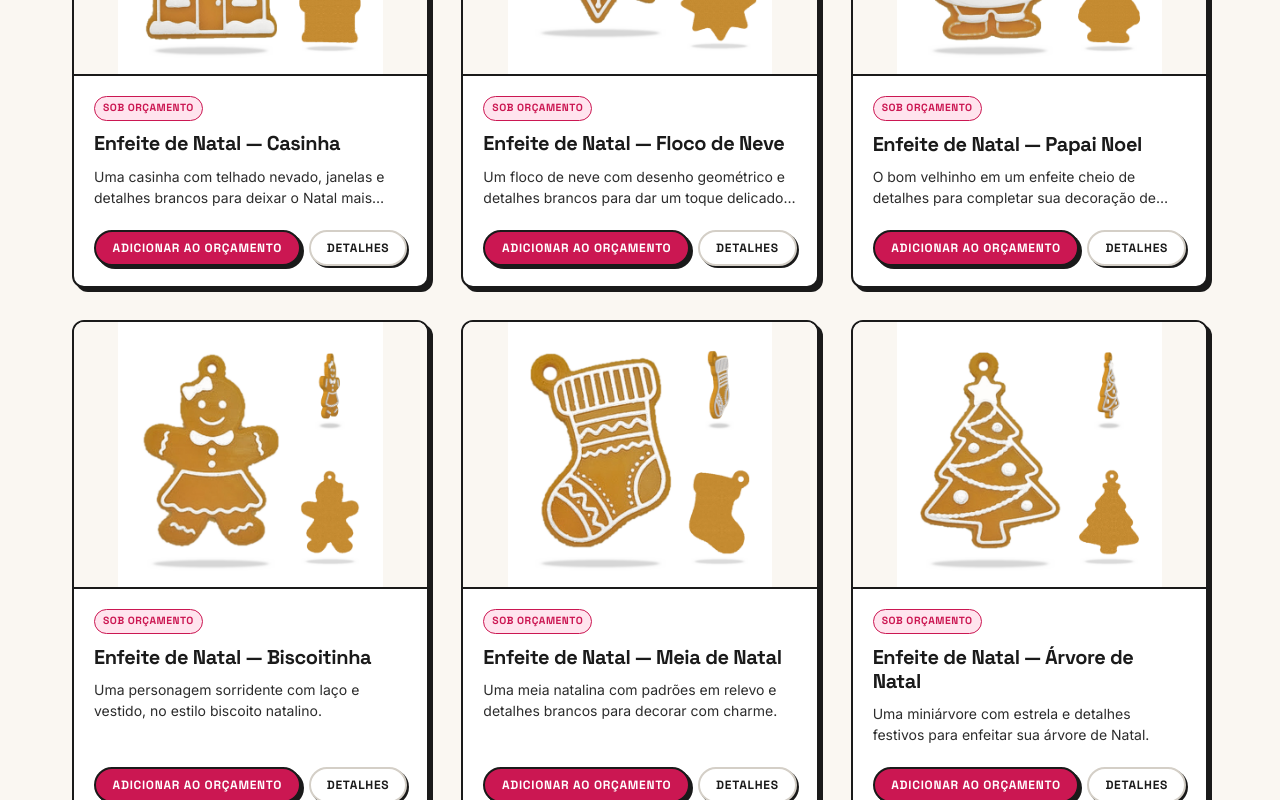
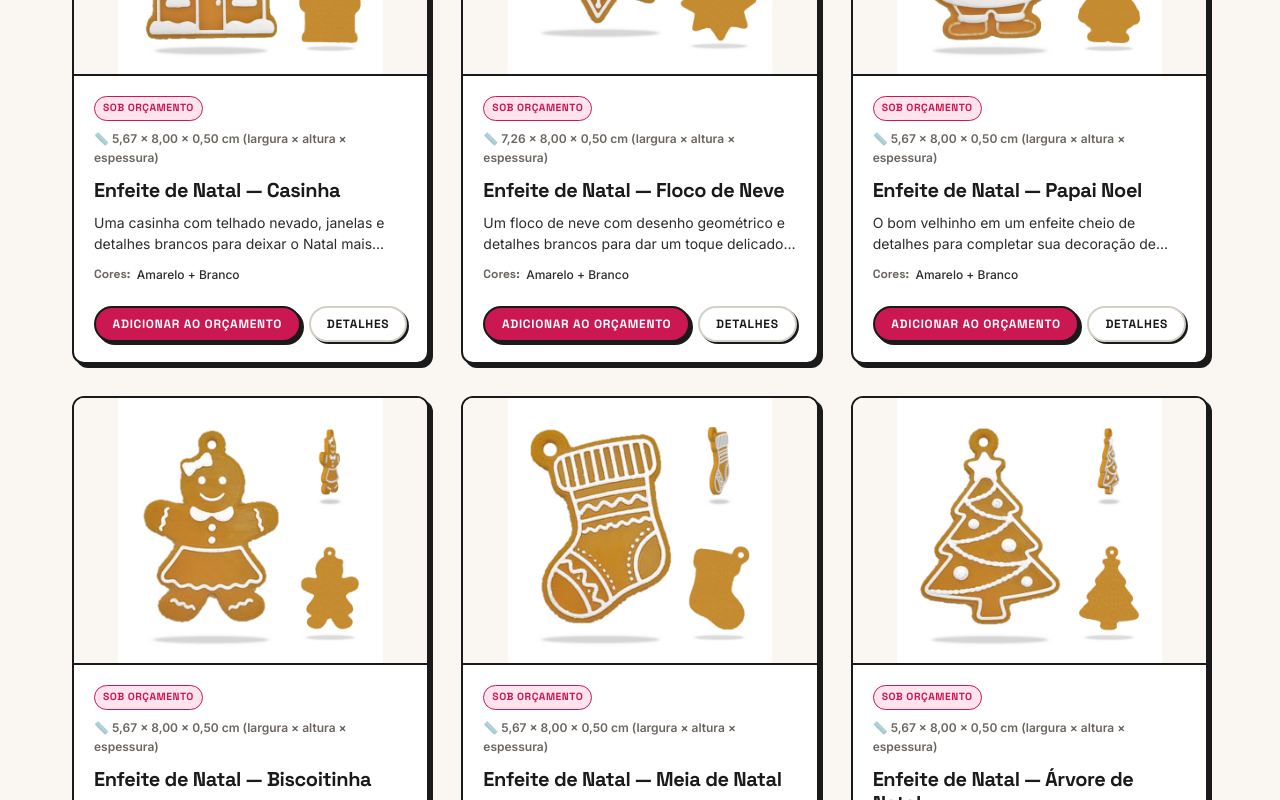
Before and after one commit to AlexOliverax/il3d-studio-web, a React (Vite) app: page / in a window 1280 px wide. Shown: the part 1940-2740 px from the top of the page. Built offline with nearby package versions, Linux system fonts and the light colour scheme.

Commit message:
Completar enfeites com material e medidas do projeto Bambu

```diff
--- a/src/data/products.ts
+++ b/src/data/products.ts
@@ -28,7 +28,9 @@ export const products: Product[] = [
     ],
     "status": "QUOTE_ONLY",
     "customizable": false,
-    "availableColors": [],
+    "material": "PETG",
+    "approximateDimensions": "5,67 × 8,00 × 0,50 cm (largura × altura × espessura)",
+    "availableColors": ["Amarelo + Branco"],
     "tags": [
       "natal",
       "enfeite",
@@ -64,7 +66,9 @@ export const products: Product[] = [
     ],
     "status": "QUOTE_ONLY",
     "customizable": false,
-    "availableColors": [],
+    "material": "PETG",
+    "approximateDimensions": "7,26 × 8,00 × 0,50 cm (largura × altura × espessura)",
+    "availableColors": ["Amarelo + Branco"],
     "tags": [
       "natal",
       "enfeite",
@@ -100,7 +104,9 @@ export const products: Product[] = [
     ],
     "status": "QUOTE_ONLY",
     "customizable": false,
-    "availableColors": [],
+    "material": "PETG",
+    "approximateDimensions": "5,67 × 8,00 × 0,50 cm (largura × altura × espessura)",
+    "availableColors": ["Amarelo + Branco"],
     "tags": [
       "natal",
       "enfeite",
@@ -136,7 +142,9 @@ export const products: Product[] = [
     ],
     "status": "QUOTE_ONLY",
     "customizable": false,
-    "availableColors": [],
+    "material": "PETG",
+    "approximateDimensions": "5,67 × 8,00 × 0,50 cm (largura × altura × espessura)",
+    "availableColors": ["Amarelo + Branco"],
     "tags": [
       "natal",
       "enfeite",
@@ -172,7 +180,9 @@ export const products: Product[] = [
     ],
     "status": "QUOTE_ONLY",
     "customizable": false,
-    "availableColors": [],
+    "material": "PETG",
+    "approximateDimensions": "5,67 × 8,00 × 0,50 cm (largura × altura × espessura)",
+    "availableColors": ["Amarelo + Branco"],
     "tags": [
       "natal",
       "enfeite",
@@ -208,7 +218,9 @@ export const products: Product[] = [
     ],
     "status": "QUOTE_ONLY",
     "customizable": false,
-    "availableColors": [],
+    "material": "PETG",
+    "approximateDimensions": "5,67 × 8,00 × 0,50 cm (largura × altura × espessura)",
+    "availableColors": ["Amarelo + Branco"],
     "tags": [
       "natal",
       "enfeite",
```
Also changed, not shown: 6 other files (tests, documents, lock files or other folders). Lines whose indentation alone changed are shown as unchanged.
